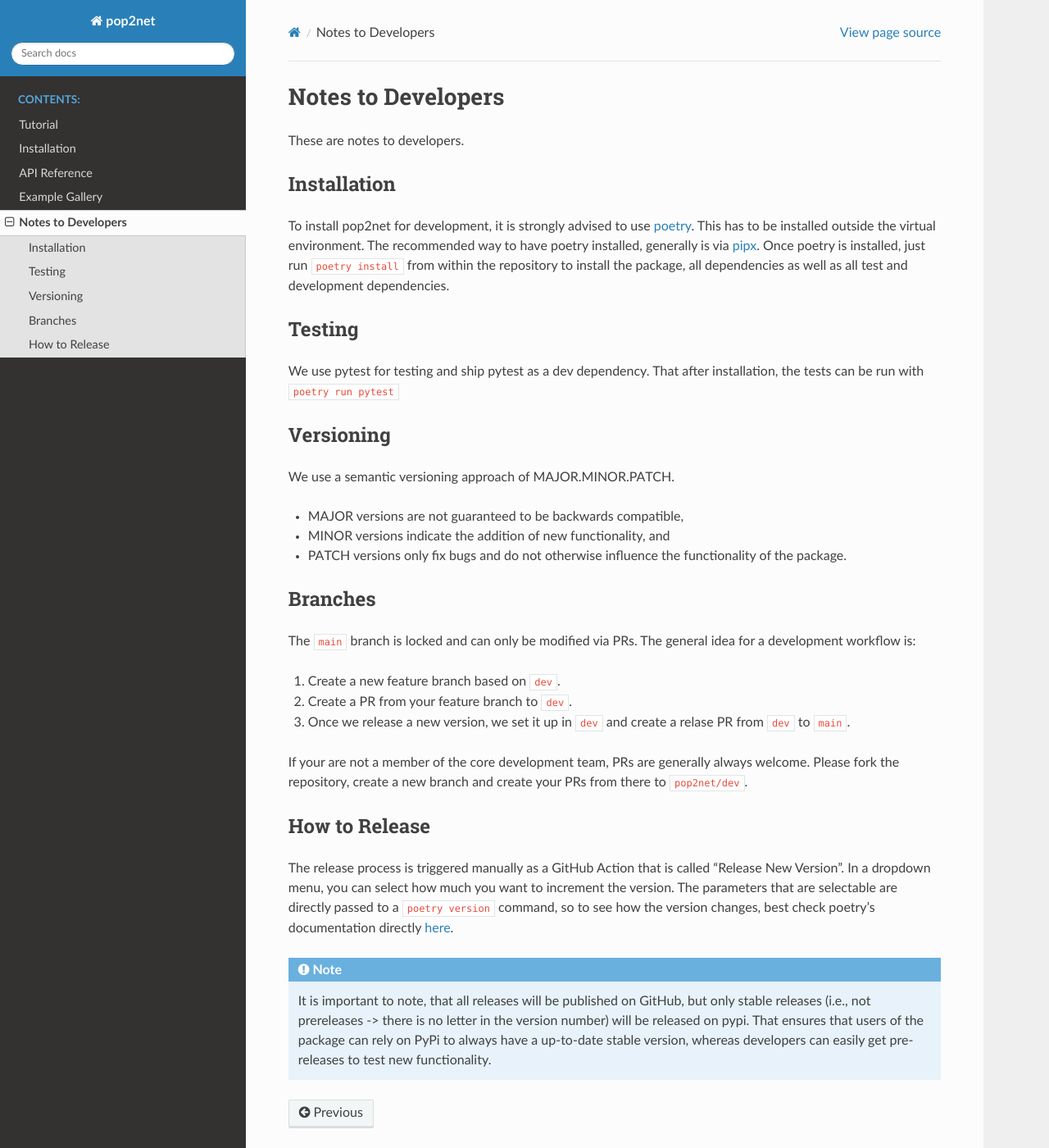
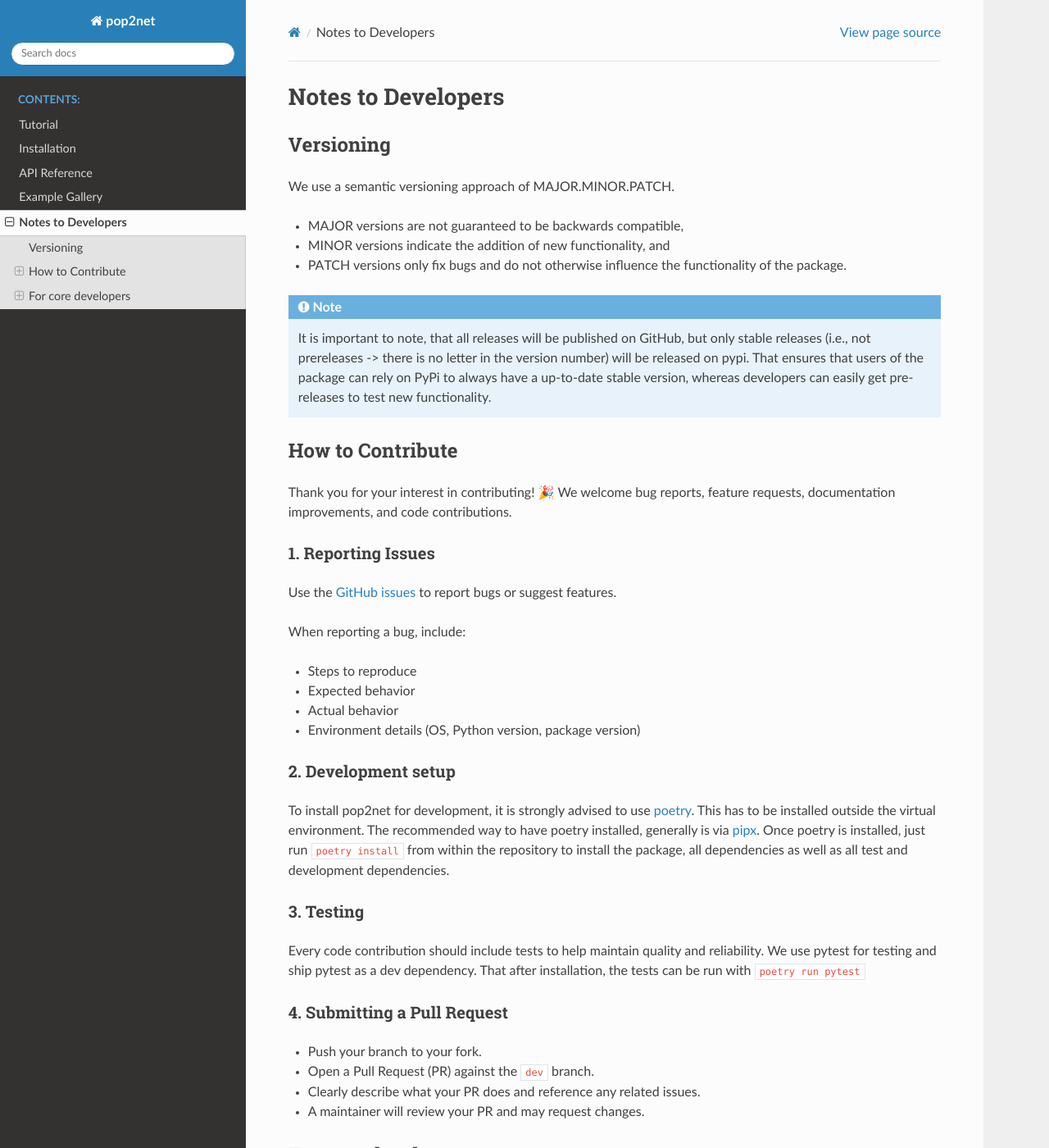
Before and after one commit to mariuzka/pop2net, a Sphinx documentation site: the page built from docs/developers.rst, in a window 1280 px wide and 1400 px high. Shown: the whole window at 82% size. Built offline with Sphinx 7.4.7 and the Read the Docs theme 3.1.0, drawn with Linux system fonts in a browser that asks for light colours; pages that are not in the unit, such as notebooks, are missing from menus; some of the changed text lies outside the part shown.

Commit message:
extend "how to contribute" section in docs

```diff
--- a/docs/developers.rst
+++ b/docs/developers.rst
@@ -4,23 +4,6 @@
 ===================
 Notes to Developers
 ===================
-
-These are notes to developers.
-
-Installation
-============
-
-To install pop2net for development, it is strongly advised to use `poetry <https://python-poetry.org/>`_.
-This has to be installed outside the virtual environment.
-The recommended way to have poetry installed, generally is via `pipx <https://pipx.pypa.io/stable/installation/>`_.
-Once poetry is installed, just run ``poetry install`` from within the repository to install the package, all dependencies as well as all test and development dependencies.
-
-
-Testing
-=======
-
-We use pytest for testing and ship pytest as a dev dependency.
-That after installation, the tests can be run with ``poetry run pytest``
 
 Versioning
 ==========
@@ -31,27 +14,73 @@
 - MINOR versions indicate the addition of new functionality, and
 - PATCH versions only fix bugs and do not otherwise influence the functionality of the package.
 
+.. note::
+  It is important to note, that all releases will be published on GitHub, but only stable releases (i.e., not prereleases -> there is no letter in the version number) will be released on pypi.
+  That ensures that users of the package can rely on PyPi to always have a up-to-date stable version, whereas developers can easily get pre-releases to test new functionality.
+
+
+How to Contribute
+=================
+
+Thank you for your interest in contributing! 🎉
+We welcome bug reports, feature requests, documentation improvements, and code contributions.
+
+1. Reporting Issues
+-------------------
+
+Use the `GitHub issues`_ to report bugs or suggest features.
+
+.. _GitHub issues: https://github.com/mariuzka/pop2net/issues
+
+When reporting a bug, include:
+
+- Steps to reproduce
+- Expected behavior
+- Actual behavior
+- Environment details (OS, Python version, package version)
+
+2. Development setup
+--------------------
+
+To install pop2net for development, it is strongly advised to use `poetry <https://python-poetry.org/>`_.
+This has to be installed outside the virtual environment.
+The recommended way to have poetry installed, generally is via `pipx <https://pipx.pypa.io/stable/installation/>`_.
+Once poetry is installed, just run ``poetry install`` from within the repository to install the package, all dependencies as well as all test and development dependencies.
+
+3. Testing
+----------
+
+Every code contribution should include tests to help maintain quality and reliability.
+We use pytest for testing and ship pytest as a dev dependency.
+That after installation, the tests can be run with ``poetry run pytest``
+
+4. Submitting a Pull Request
+----------------------------
+
+- Push your branch to your fork.
+- Open a Pull Request (PR) against the ``dev`` branch.
+- Clearly describe what your PR does and reference any related issues.
+- A maintainer will review your PR and may request changes.
+
+For core developers
+===================
 
 Branches
-========
+--------
 
 The ``main`` branch is locked and can only be modified via PRs.
 The general idea for a development workflow is:
 
 1. Create a new feature branch based on ``dev``.
 2. Create a PR from your feature branch to ``dev``.
-3. Once we release a new version, we set it up in ``dev`` and create a relase PR from ``dev`` to ``main``.
+3. Once we release a new version, we set it up in ``dev`` and create a release PR from ``dev`` to ``main``.
 
-If your are not a member of the core development team, PRs are generally always welcome. Please fork the repository, create a new branch and create your PRs from there to ``pop2net/dev``.
-
+If your are not a member of the core development team, PRs are generally always welcome.
+Please fork the repository, create a new branch and create your PRs from there to ``pop2net/dev``.
 
 How to Release
-==============
+--------------
 
 The release process is triggered manually as a GitHub Action that is called "Release New Version".
 In a dropdown menu, you can select how much you want to increment the version.
 The parameters that are selectable are directly passed to a ``poetry version`` command, so to see how the version changes, best check poetry's documentation directly `here <https://python-poetry.org/docs/cli#version>`_.
-
-.. note::
-  It is important to note, that all releases will be published on GitHub, but only stable releases (i.e., not prereleases -> there is no letter in the version number) will be released on pypi.
-  That ensures that users of the package can rely on PyPi to always have a up-to-date stable version, whereas developers can easily get pre-releases to test new functionality.
```
